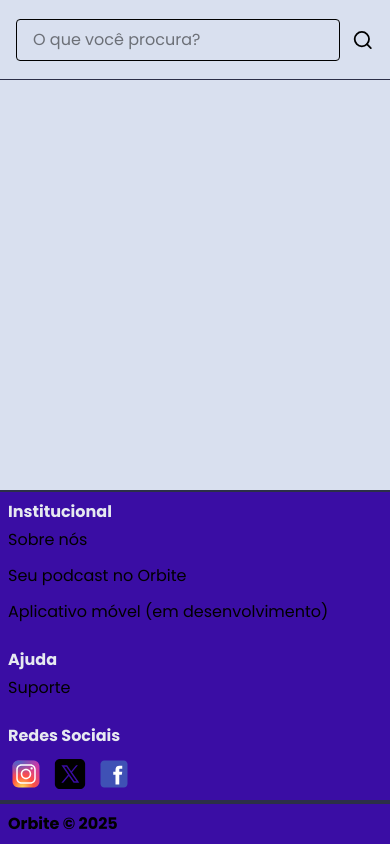
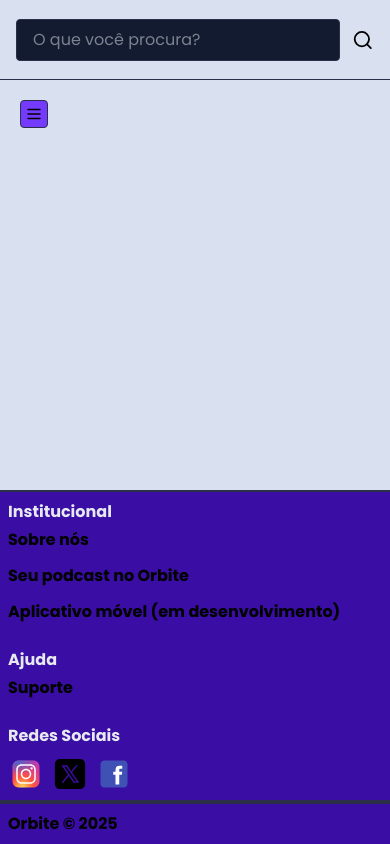
Before and after one commit to GabrielEnzoVidaldeAlmeida/orbite_next, a Next.js app: page / in a window 390 px wide. Both pictures are taken after a click on the button 303 px from the left and 40 px from the top of the page. Built offline with nearby package versions, Linux system fonts and the light colour scheme.

Commit message:
adicionando botão do menu lateral

```diff
--- a/src/app/(main)/layout.tsx
+++ b/src/app/(main)/layout.tsx
@@ -2,6 +2,7 @@ import type { Metadata } from "next";
 import "../globals.css";
 import { NavBar } from "@/components/NavBar";
 import Footer from "@/components/Footer";
+import BtnLateral from "@/components/BtnLateral";
 
 export const metadata: Metadata = {
   title: "Orbite",
@@ -22,6 +23,7 @@ export default function RootLayout({
       >
         <header>
           <NavBar />
+          <BtnLateral />
         </header>
         <main className="flex-1">{children}</main>
 
--- /dev/null
+++ b/src/components/BtnLateral/index.tsx
@@ -0,0 +1,18 @@
+import clsx from "clsx";
+import { Menu } from "lucide-react";
+
+export default function BtnLateral() {
+  return (
+    <button className="hover:brightness-75 m-5 transition cursor-pointer">
+      <Menu
+        className={clsx(
+          "text-black bg-orbite-caret-light dark:bg-orbite-caret-dark",
+          "border-1 border-orbite-bd-light dark:border-orbite-bd-dark",
+          "rounded p-1 w-7 h-7",
+          "sm:w-8 sm:h-8 sm:border-2",
+          "md:w-9 md:h-9"
+        )}
+      />
+    </button>
+  );
+}
--- a/src/components/LinkFooter/index.tsx
+++ b/src/components/LinkFooter/index.tsx
@@ -11,7 +11,7 @@ export default function LinkFooter({ text, linkProps }: LinkFooterProps) {
     <Link
       {...linkProps}
       className={clsx(
-        "inline-block sm:font-bold lg:text-lg",
+        "inline-block font-bold lg:text-lg",
         "hover:text-orbite-links-hover-light",
         "dark:hover:text-orbite-caret-dark",
         linkProps.className
--- a/src/components/NavBar/index.tsx
+++ b/src/components/NavBar/index.tsx
@@ -81,7 +81,11 @@ export function NavBar() {
             <input
               type="text"
               placeholder="O que você procura?"
-              className="w-full px-4 py-2 border rounded"
+              className={clsx(
+                "w-full px-4 py-2 border rounded outline-0",
+                "border-orbite-bd-light caret-orbite-caret-light bg-orbite-bg-dark text-orbite-ct-text-light",
+                "dark:border-orbite-bd-dark dark:caret-orbite-caret-dark"
+              )}
             />
             <SearchIcon />
           </div>
```
Also changed, not shown: public/images/logo.png.
